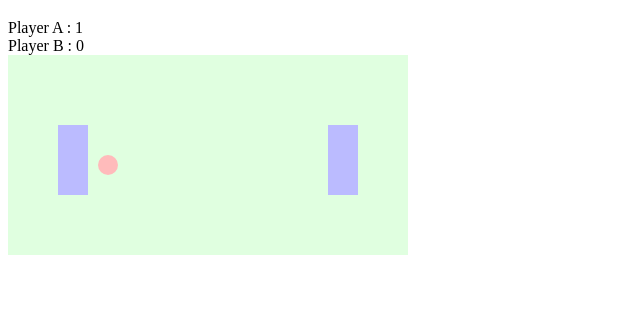
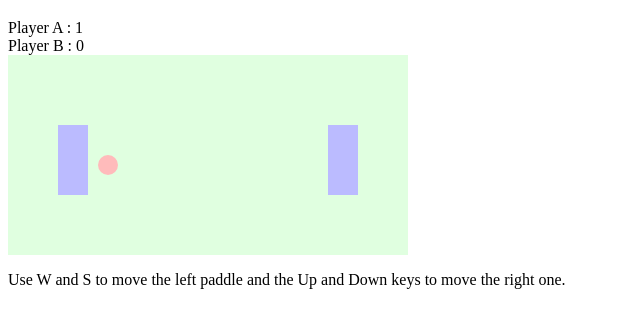
Before and after one commit to Flexicon/pingpong, a plain HTML site: page index.html in a window 1280 px wide. Shown: the part 61-388 px from the top of the page, without its empty margins (0-640 px from the left). Drawn offline with Linux system fonts and the light colour scheme.

Commit message:
Updated controls explanation

```diff
--- a/index.html
+++ b/index.html
@@ -59,6 +59,9 @@
 			<div id="winText"></div>
 		</div>
 	</div>
+	<footer>
+		<p>Use W and S to move the left paddle and the Up and Down keys to move the right one.</p>
+	</footer>
 <script src="js/jquery.js"></script>
 <script src="js/html5games.pingpong.js"></script>
 </body>
```
